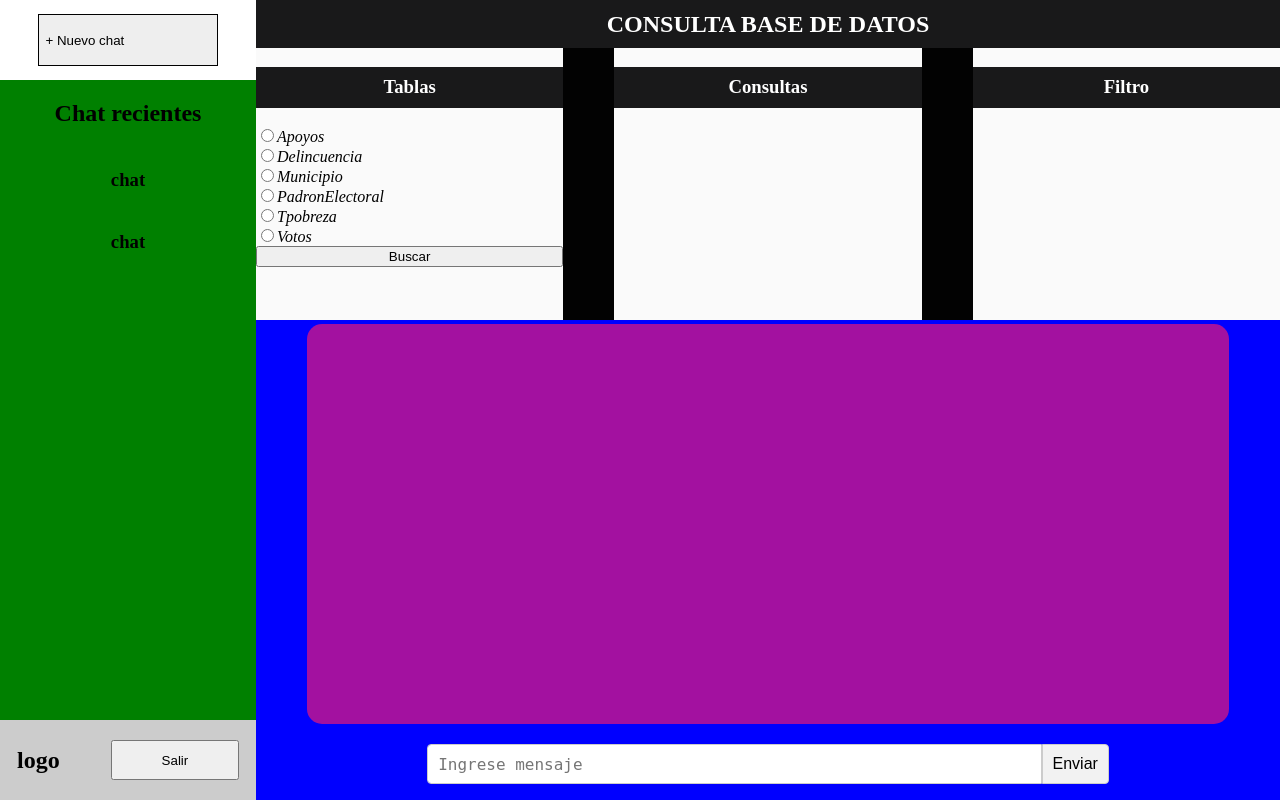
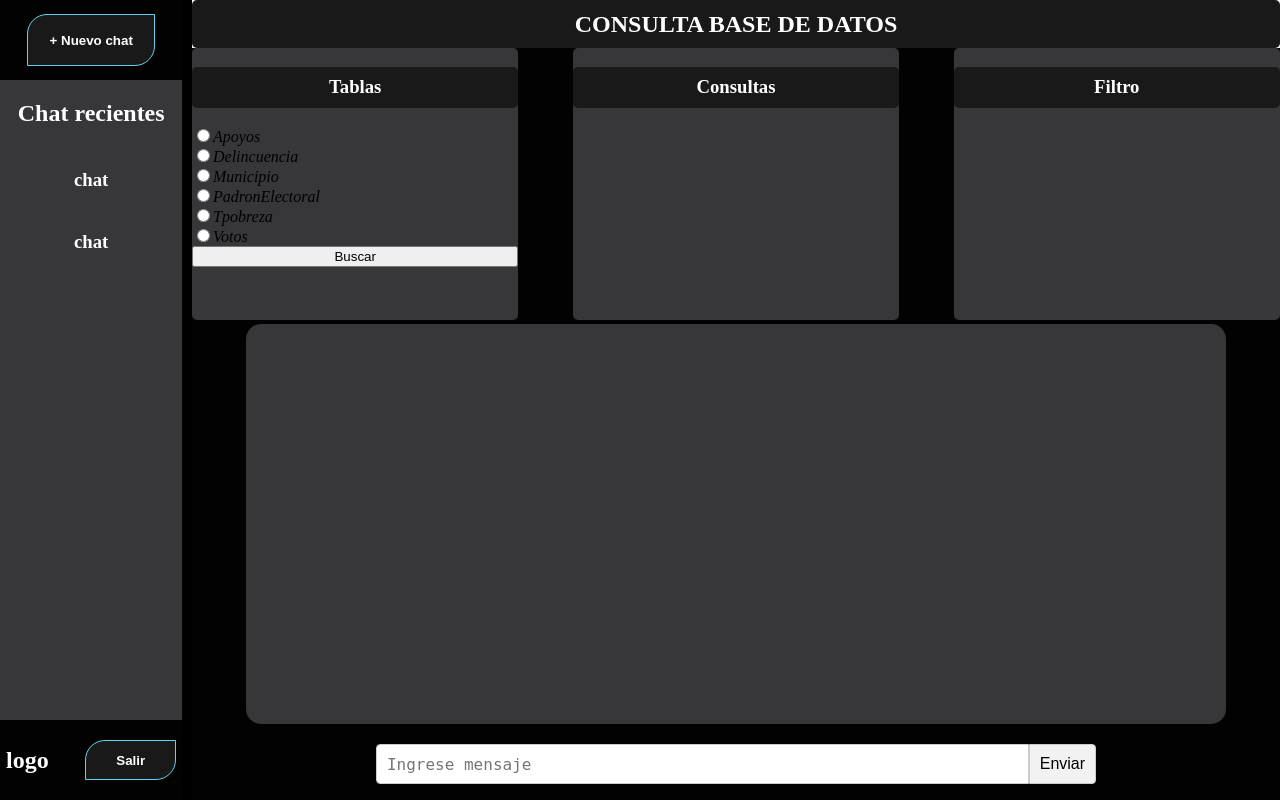
Before and after one commit to Malware543/chatgpt, a Flask app: page / in a window 1280 px wide. Run offline with Flask 3, Linux system fonts and the light colour scheme.

Commit message:
style(Creacion de nuevo colores): :construction: Cambio de colores
Cambio de estilos del boton

```diff
--- a/app.py
+++ b/app.py
@@ -4,7 +4,7 @@ from datetime import datetime, timedelta
 from librerias.conexion import CONEXION
 #clave_tesjo = "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"
 #clave_privada = "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"
-clave_tesjo = "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"
+clave_tesjo = "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"
 #clave_premiun =  "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"
 
 #arcivo de configuracion
@@ -186,4 +186,4 @@ def consultas():
 
 if(__name__ == "__main__"):
 
-    app.run(debug=True, port=5000);
+    app.run(debug=True, port=5000, host="192.168.31.194");
--- a/static/css/index.css
+++ b/static/css/index.css
@@ -5,7 +5,7 @@
     height: 40%;
 }
 #chat{
-    background-color: rgb(163, 17, 160);
+    background: #373739;
     width: 90%;
     height: 50%;
     margin-left: 5%;
@@ -19,12 +19,12 @@
     position: absolute;
     display: flex;
     flex-direction: column;
-    width: 80%;
+    width: 85%;
     height: 100%;
-    left: 20%;
+    left: 15%;
     top: 0px;
     gap: .5%;
-    background-color: blue;
+    background: #020202;
 }
 
 .enviar{
@@ -61,7 +61,7 @@
     position: absolute;
     display: flex;
     flex-direction: column;
-    width: 20%;
+    width: 15%;
     height: 100%;
     left: 0px;
     top: 0px;
@@ -75,21 +75,36 @@
     flex-direction: column;
     justify-content: center;
     align-items: center;
-    background-color: white;
-    width: 100%;
+    background-color: #020202;
+    width: 95%;
     height: 10%;
 }
 
 /* boton del menu */
 .barra_herramientas .menu .nuevo_chat{
-    display: flex;
+    /* display: flex;
     flex-direction: row;
     justify-content: start;
     align-items: center;
     width: 70%;
     height: 65%;
     border: 1px solid black;
-    background-color: #cccccc55;
+    background-color: #cccccc55; */
+    display: inline-block;
+    padding: 10px;
+    background-color: #19191a;
+    color: white;
+    text-decoration: none;
+    font-weight: bold;
+    width: 70%;
+    height: 65%;
+    border: 1px solid black;
+    cursor: pointer;
+
+    padding: 3px 10px;
+    border: #60d4ea 1px solid;
+    border-top-left-radius: 20px;
+    border-bottom-right-radius: 20px;
 }
 
 .barra_herramientas .contenido{
@@ -98,10 +113,11 @@
     flex-direction: column;
     justify-content: top;
     align-items: center;
-    width: 100%;
+    width: 95%;
     height: 80%;
     gap: .5%;
-    background-color: green;
+    background-color: #373739;
+    color: white;
 }
 
 .barra_herramientas .pie{
@@ -110,8 +126,9 @@
     flex-direction: row;
     justify-content: center;
     align-items: center;
-    background-color: #ccc;
-    width: 100%;
+    background-color: #020202;
+    color: white;
+    width: 95%;
     height: 10%;
     top: 0%;
     gap: 20%;
@@ -120,6 +137,20 @@
 .barra_herramientas .pie .salir{
     width: 50%;
     height: 50%;
+
+    display: inline-block;
+    padding: 10px;
+    background-color: #19191a;
+    color: white;
+    text-decoration: none;
+    font-weight: bold;
+    border: 1px solid black;
+    cursor: pointer;
+
+    padding: 3px 10px;
+    border: #60d4ea 1px solid;
+    border-top-left-radius: 20px;
+    border-bottom-right-radius: 20px;
 }
 
 /* mensajes */
@@ -152,8 +183,9 @@
     justify-content: center;
     width: 100%;
     height: 15%;
-    background: #19191a ;
+    background-color: #19191a ;
     color: white;
+    border-radius: 5px;
 }
 
 .principal .consultas .opciones{
@@ -163,8 +195,8 @@
     width: 100%;
     height: 85%;
     background: #020202;
+    gap: 5%;
 
-    gap: 5%;
 }
 
 .principal .consultas .opciones .tabla{
@@ -173,6 +205,7 @@
     flex-direction: column;
     width: 33%;
     height: 100%;
-    background-color: rgb(250, 250, 250);
+    background: #373739;
     overflow-y: auto;
+    border-radius: 5px;
 }
```
